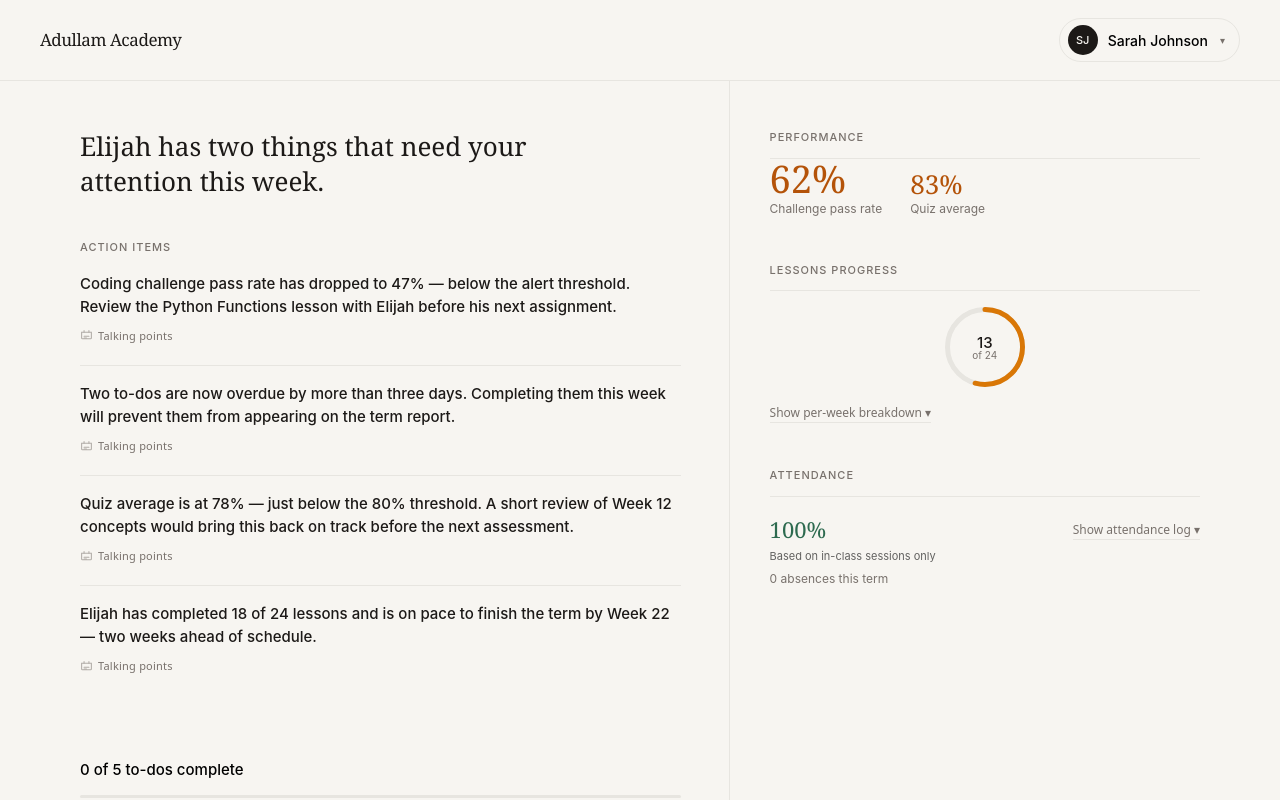
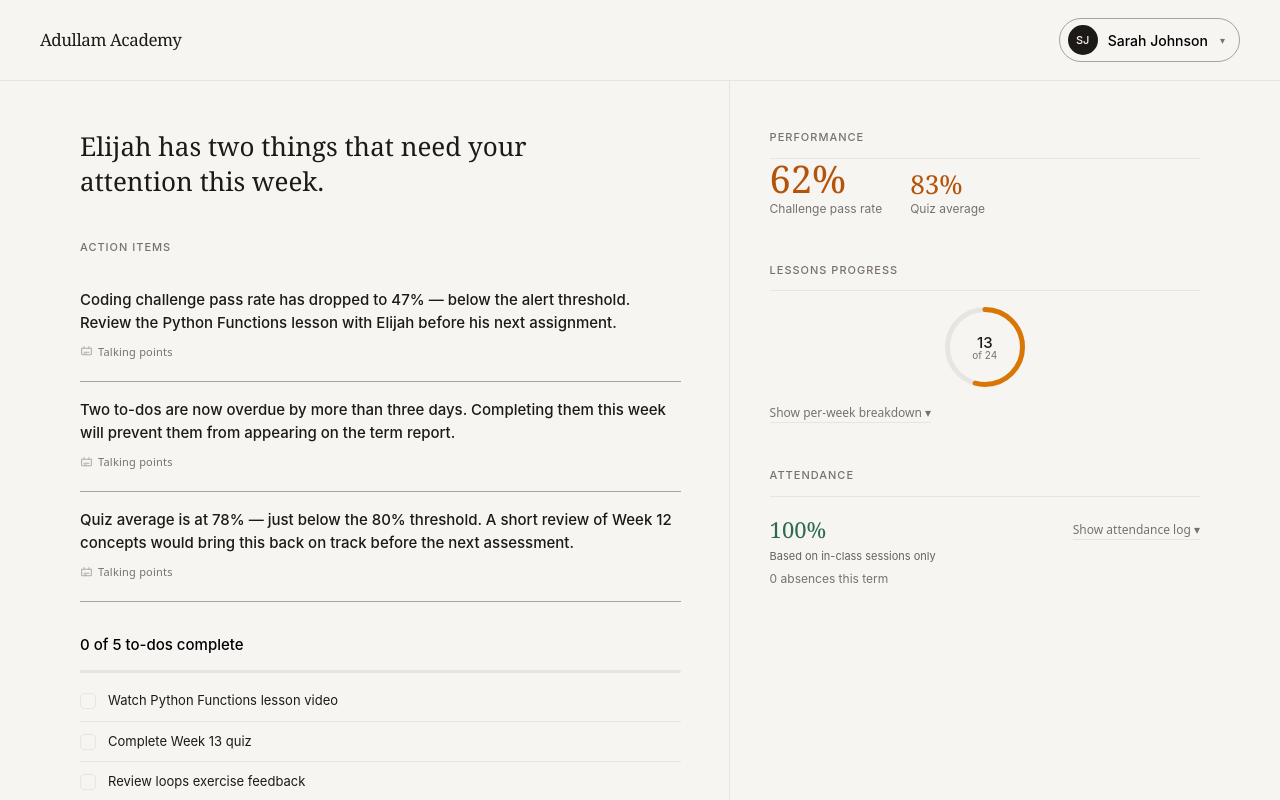
Before and after one commit to Jospin-M/adullam-academy-parent-portal, a Nuxt app in the folder code/: page / in a window 1280 px wide. Shown: the top 800 px of the page. Built offline with nearby package versions, Linux system fonts and the light colour scheme.

Commit message:
ActionItems component is now scrollable

```diff
--- a/code/app/app.vue
+++ b/code/app/app.vue
@@ -1,4 +1,5 @@
 <script setup lang="ts">
+  import Header from './components/header/Header.vue';
   import Activity from './components/activity-chart/Activity.vue';
   import Perfomance from './components/performance/Perfomance.vue';
   import LessonProgress from './components/progress/LessonProgress.vue';
@@ -8,13 +9,13 @@
 </script>
 
 <template>
-  <Topbar />
+  <Header />
 
-  <div class="two-col-grid grid [grid-template-columns:58fr_42fr] max-[700px]:grid-cols-1 max-w-[1200px] mx-auto px-1 sm:px-10">
+  <div class="two-col-grid grid [grid-template-columns:58fr_42fr] max-[700px]:grid-cols-1 max-w-[1200px] mx-auto px-10 sm:px-10">
     <div class="pt-8 sm:pt-12 pr-0 sm:pr-12 pb-8 sm:pb-[60px] border-r-0 sm:border-r border-b border-[#E7E5E0] max-[700px]:border-b max-[700px]:border-[#E7E5E0]">
         <ActionItems />
 
-        <hr class="border-none border-t border-[#E7E5E0] my-8">
+        <hr class="border-none border-t border-[#E7E5E0] my-4">
 
         <Todos />
     </div>
--- a/code/app/components/action-items/ActionItems.vue
+++ b/code/app/components/action-items/ActionItems.vue
@@ -1,5 +1,5 @@
 <script setup>
-    import { reactive } from 'vue';
+    import { reactive, ref, onMounted } from 'vue';
 
     const data = reactive({
         insight: "Elijah has two things that need your attention this week.",
@@ -58,7 +58,6 @@
     const tpResponses = reactive(
         data.actionItems.reduce((acc, _, itemIndex) => {
             data.actionItems[itemIndex].talkingPoints.forEach((tp) => {
-
                 acc[tp.id] = null;
             });
 
@@ -71,34 +70,36 @@
         { label: "Still struggling", type: "struggling" }
     ];
 
-    /**
-     * Toggles the visibility of talking points for an action item
-     * @param {string} id - The id of the action item that is being toggled
-     */
+    const listRef = ref(null)
+    const scrollHeight = ref(null)
+
+    onMounted(() => {
+        if (!listRef.value || data.actionItems.length <= 3) return;
+
+        const items = listRef.value.querySelectorAll('.action-item');
+
+        let height = 0;
+
+        for (let i = 0; i < 3 && i < items.length; i++) {
+            height += items[i].getBoundingClientRect().height;
+        }
+
+        scrollHeight.value = height;
+    })
+
     function toggleTP(id) {
         state.openTP[id] = !state.openTP[id];
     }
 
-    /**
-     * Records the user's response to a talking point question
-     * @param {string} tpID - The unique identifier of the talking point (e.g., "tp-1-1")
-     * @param {string} type - The response type: "got-it", "struggling", or "skipped"
-     */
     function selectTPChip(tpID, type) {
         tpResponses[tpID] = type;
     }
 
-    /**
-     * Sends all talking point responses for an action item to the server
-     * @param {number} actionItemId - The ID of the action item whose responses should be saved
-     */
     function saveTalkingPointResponses(actionItemId) {
         const action = data.actionItems.find(action => action.id === actionItemId);
         action.talkingPoints.forEach(tp => {
-            // these requests can be queued, then we do a bulk write
             console.log("sending request to save talking point", { id: tp.id, response: tpResponses[tp.id] })
         });
-
         data.actionItems = data.actionItems.filter(item => item.id !== actionItemId);
     }
 </script>
@@ -110,16 +111,21 @@
 
     <div class="text-[11px] font-medium tracking-[0.09em] uppercase text-[#78716C] mb-4" id="action-label">Action items</div>
 
-    <ul class="list-none" id="action-list" aria-label="Action items">
+    <div
+        class="action-list-scroll"
+        :class="{ 'scrollable': data.actionItems.length > 3 }"
+        :style="data.actionItems.length > 3 && scrollHeight ? { maxHeight: scrollHeight + 'px' } : {}"
+    >
+        <ul class="list-none" id="action-list" aria-label="Action items" ref="listRef">
             <template v-for="(item, itemIndex) in data.actionItems" :key="itemIndex">
                 <li
-                class="action-item flex items-start gap-[14px] py-4 border-t border-[#E7E5E0] first:border-t-0 first:pt-0 text-[15px] leading-[1.55] font-medium text-[#1C1917] transition-opacity duration-150"
-                :data-id="`a${itemIndex}`">
+                    class="action-item flex items-start gap-[14px] py-4 border-b border-[#A8A29E] last:border-b-0 last:pb-0 text-[15px] leading-[1.55] font-medium text-[#1C1917] transition-opacity duration-150"
+                    :data-id="`a${itemIndex}`"
+                >
                     <div class="flex-1 min-w-0">
                         <div class="flex flex-row justify-between">
                             <span class="block">{{ item.action }}</span>
 
-                        <!-- verify that all the talking points have been addressed before showing the 'Mark done' option -->
                             <button
                                 v-if="data.actionItems[itemIndex].talkingPoints.every(tp => tpResponses[tp.id] != null)"
                                 class="h-3 mark-done-btn shrink-0 text-[11px] font-normal text-[#78716C] border-none bg-transparent cursor-pointer font-['DM_Sans',system-ui,sans-serif] py-[3px] px-0 whitespace-nowrap mt-[2px] hover:text-[#1C1917]"
@@ -131,7 +137,7 @@
                         </div>
 
                         <button
-                        class="tp-btn inline-flex items-center gap-[5px] text-[11px] font-normal font-['DM_Sans',system-ui,sans-serif] text-[#78716C] border-none border-b border-[#E7E5E0] bg-transparent cursor-pointer p-0 mt-[9px] tracking-[0.02em] transition-[color,border-color] duration-150 leading-[1.6] hover:text-[#1C1917]"
+                            class="tp-btn inline-flex items-center gap-[5px] text-[11px] font-normal font-['DM_Sans',system-ui,sans-serif] text-[#78716C] border-none border-b border-[#A8A29E] bg-transparent cursor-pointer p-0 mt-[9px] tracking-[0.02em] transition-[color,border-color] duration-150 leading-[1.6] hover:text-[#1C1917]"
                             :aria-expanded="state.openTP[itemIndex] ? 'true' : 'false'"
                             :aria-controls="`tp-a${itemIndex}`"
                             @click="toggleTP(item.id)"
@@ -140,19 +146,17 @@
                                 <path d="M2 4h12v7a1 1 0 01-1 1H3a1 1 0 01-1-1V4z" stroke="currentColor" stroke-width="1.3"></path>
                                 <path d="M5 2v2M11 2v2M5 9h6M5 11h3" stroke="currentColor" stroke-width="1.3" stroke-linecap="round"></path>
                             </svg>
-
                             Talking points
                         </button>
 
                         <template v-if="state.openTP[item.id]">
                             <div
                                 class="tp-panel"
-                            :class="{ open: state.openTP[itemIndex] }"
                                 :id="`tp-a${itemIndex}`"
                                 role="region"
                                 :aria-label="`Talking points for action item ${itemIndex + 1}`"
                             >
-                            <div class="bg-[rgba(28,25,23,0.03)] border-l-2 border-[#E7E5E0] rounded-r-[4px] p-[10px_12px]">
+                                <div class="bg-[rgba(28,25,23,0.03)] border-l-2 border-[#A8A29E] rounded-r-[4px] p-[10px_12px]">
                                     <div
                                         v-for="tp in item.talkingPoints"
                                         :key="tp.id"
@@ -164,10 +168,8 @@
                                             <button
                                                 v-for="chip in TP_CHIPS"
                                                 :key="chip.type"
-                                            class="tp-chip text-[10px] font-normal font-['DM_Sans',system-ui,sans-serif] py-[3px] px-[9px] border border-[#E7E5E0] rounded-[20px] cursor-pointer transition-[border-color,color,background] duration-[140ms] leading-[1.4] hover:border-[#78716C] hover:text-[#1C1917]"
-                                            :class="{
-                                                'selected': tpResponses[tp.id] === chip.type
-                                            }"
+                                                class="tp-chip text-[10px] font-normal font-['DM_Sans',system-ui,sans-serif] py-[3px] px-[9px] border border-[#A8A29E] rounded-[20px] cursor-pointer transition-[border-color,color,background] duration-[140ms] leading-[1.4] hover:border-[#78716C] hover:text-[#1C1917]"
+                                                :class="{ 'selected': tpResponses[tp.id] === chip.type }"
                                                 @click="selectTPChip(tp.id, chip.type)"
                                             >
                                                 {{ chip.label }}
@@ -181,6 +183,7 @@
                 </li>
             </template>
         </ul>
+    </div>
 </template>
 
 <style scoped>
@@ -190,4 +193,30 @@
         color: #F7F5F1;
         border-color: #1C1917;
     }
+
+    .action-list-scroll {
+        scrollbar-width: thin;
+        scrollbar-color: #E7E5E0 transparent;
+    }
+
+    .action-list-scroll::-webkit-scrollbar {
+        width: 4px;
+    }
+
+    .action-list-scroll::-webkit-scrollbar-track {
+        background: transparent;
+    }
+
+    .action-list-scroll::-webkit-scrollbar-thumb {
+        background-color: #E7E5E0;
+        border-radius: 999px;
+    }
+
+    .action-list-scroll::-webkit-scrollbar-thumb:hover {
+        background-color: #A8A29E;
+    }
+
+    .action-list-scroll.scrollable {
+        overflow-y: auto;
+    }
 </style>
--- a/code/app/components/topbar/Topbar.vue
+++ b/code/app/components/header/Header.vue
@@ -27,7 +27,7 @@
 
         <div class="relative" id="switcher-wrap">
             <button
-                class="switcher-trigger flex items-center gap-[10px] py-[6px] pr-[14px] pl-[8px] border border-[#E7E5E0] rounded-[40px] cursor-pointer transition-[border-color] duration-[180ms] bg-[#F7F5F1] font-sans text-base hover:border-[#B45309]"
+                class="switcher-trigger flex items-center gap-[10px] py-[6px] pr-[14px] pl-[8px] border border-[#A8A29E] rounded-[40px] cursor-pointer transition-[border-color] duration-[180ms] bg-[#F7F5F1] font-sans text-base hover:border-[#B45309]"
                 @click="showDropDown = !showDropDown"
                 id="switcher-trigger"
                 aria-haspopup="listbox"
```
Lines whose indentation alone changed are shown as unchanged.
